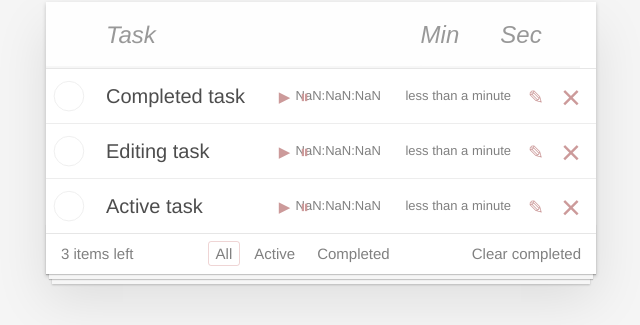
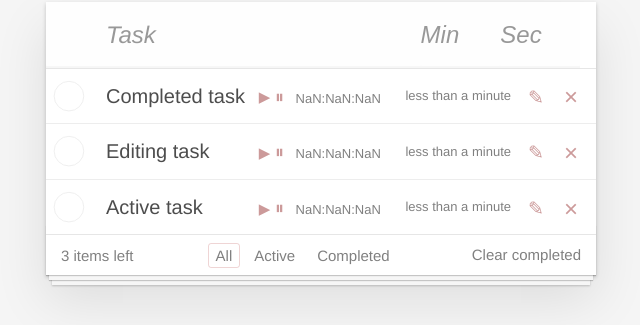
Before and after one commit to taindw000w/Kata-todolist, a React (Create React App) app: page / in a window 1280 px wide. Shown: the part 128-453 px from the top of the page, without its empty margins (319-959 px from the left). Built offline with nearby package versions, Linux system fonts and the light colour scheme.

Commit message:
Add files via upload

```diff
--- a/src/components/task/task.css
+++ b/src/components/task/task.css
@@ -1,12 +1,12 @@
 :root {
 	--time-display: block;
-	--outer: 27px;
+	--outer: 5px;
 }
 
 .todo-list li .icon {
 	width: 30px;
 	height: 40px;
-	font-size: 34px;
+	font-size: 24px;
 	color: #cc9a9a;
 	margin: auto 0;
 	transition: color 0.2s ease-out;
@@ -45,10 +45,16 @@
 	font-size: 18px;
 	width: 18px;
 	height: 27px;
+
 }
 
 .todo-list li .icon-play {
 	font-size: 15px;
+	left: -20px;
+}
+
+.todo-list li .icon-pause {
+	left: -25px;
 }
 
 .icon-pause:after {
@@ -81,7 +87,7 @@
   height: 14px;
 }
 
-.time {
+.timer {
 	display: var(--time-display);
-	margin-left: var(--outer)
+	margin-top: var(--outer)
 }
```
